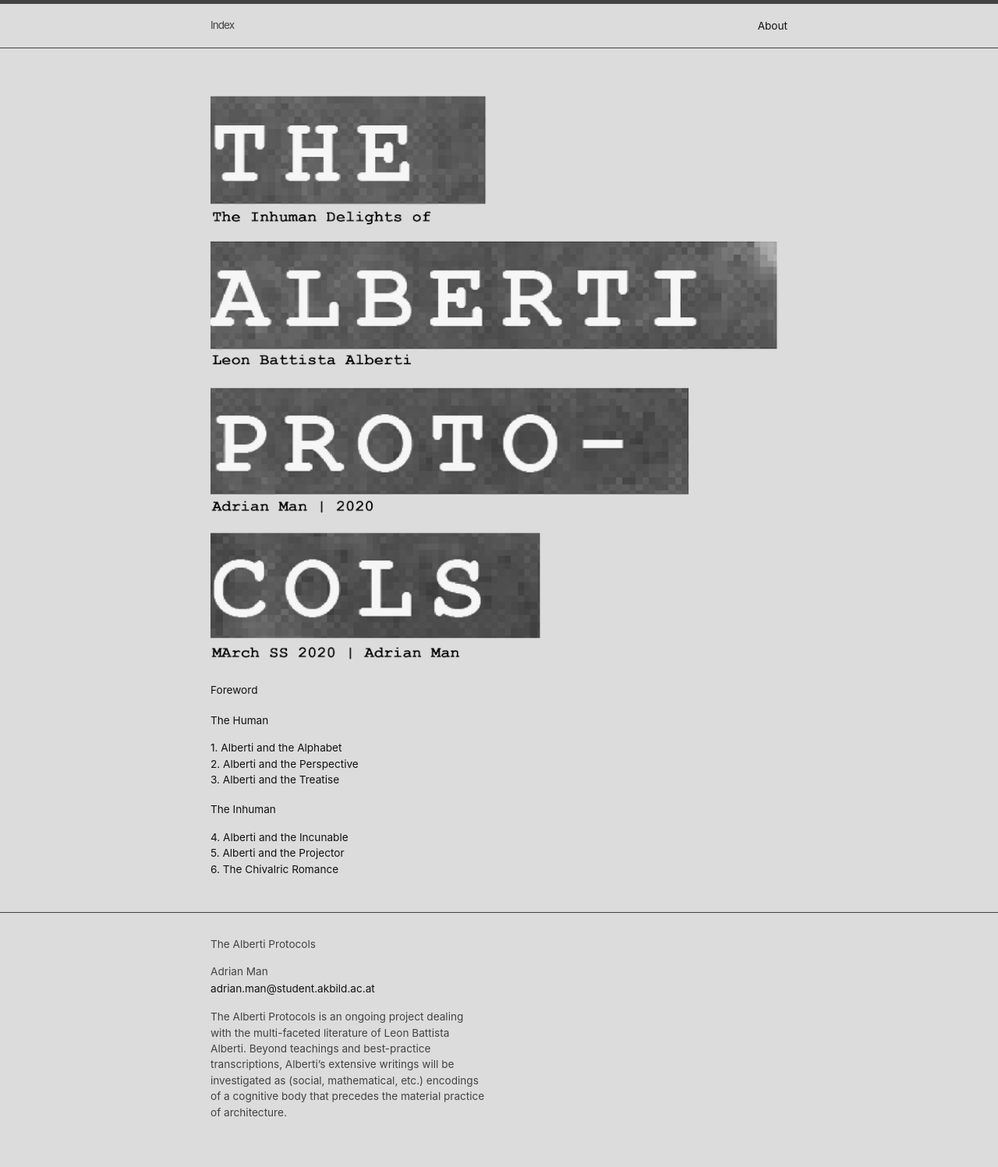
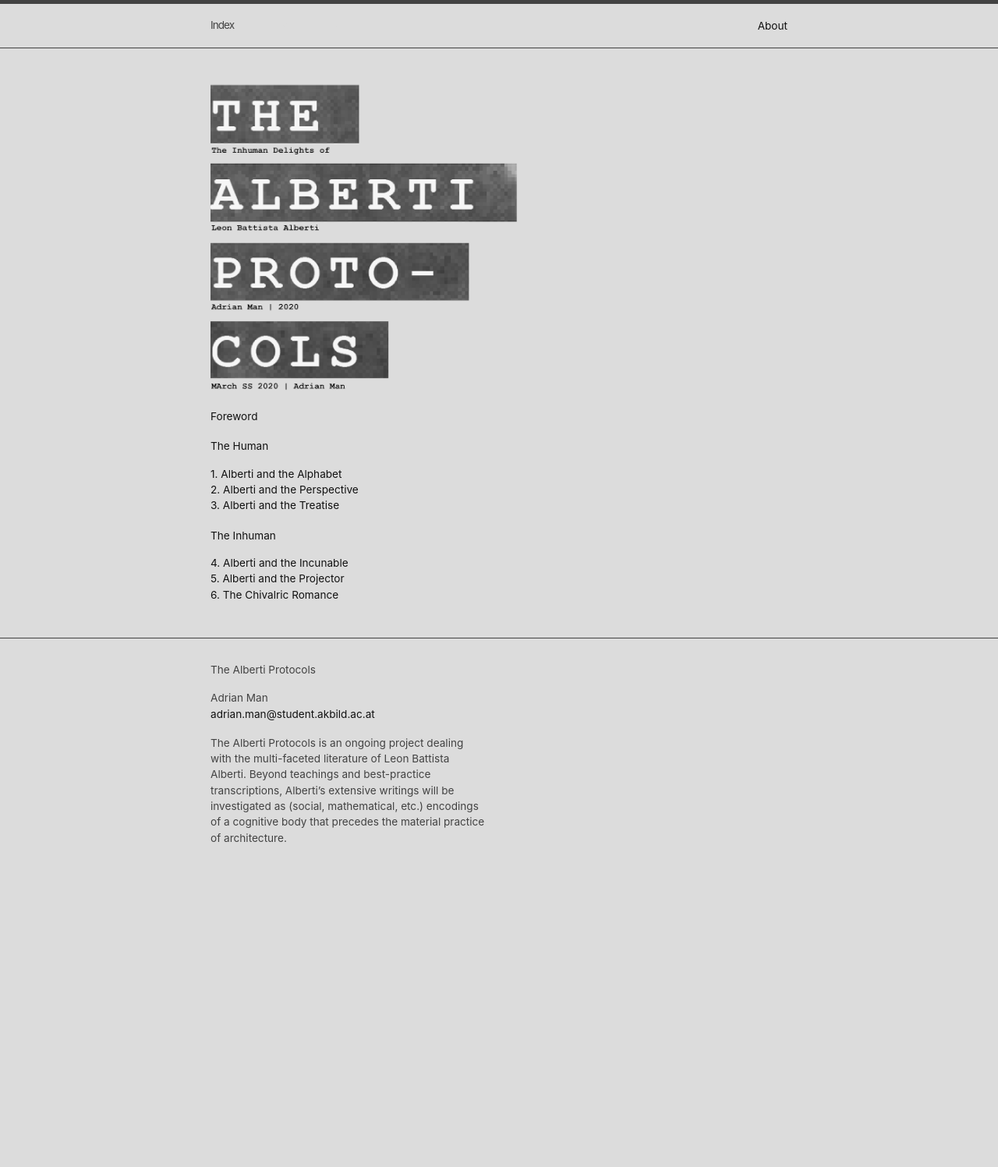
Before and after one commit to thealbertiprotocols/thealbertiprotocols.github.io, a Jekyll site: the page built from index.markdown, in a window 1280 px wide. Shown: the whole page at 78% size. Built offline with Jekyll 4.4.1, drawn with Linux system fonts in a browser that asks for light colours; after the commit the page ends 1145 px from its top, so only the background shows below that.

Commit message:
title image

```diff
--- a/_sass/minima/_layout.scss
+++ b/_sass/minima/_layout.scss
@@ -386,3 +386,7 @@ h5.post-cat {
     width: calc(50% - (#{$spacing-unit} / 2));
   }
 }
+
+.title-image {
+  max-width: 400px;
+}
```
